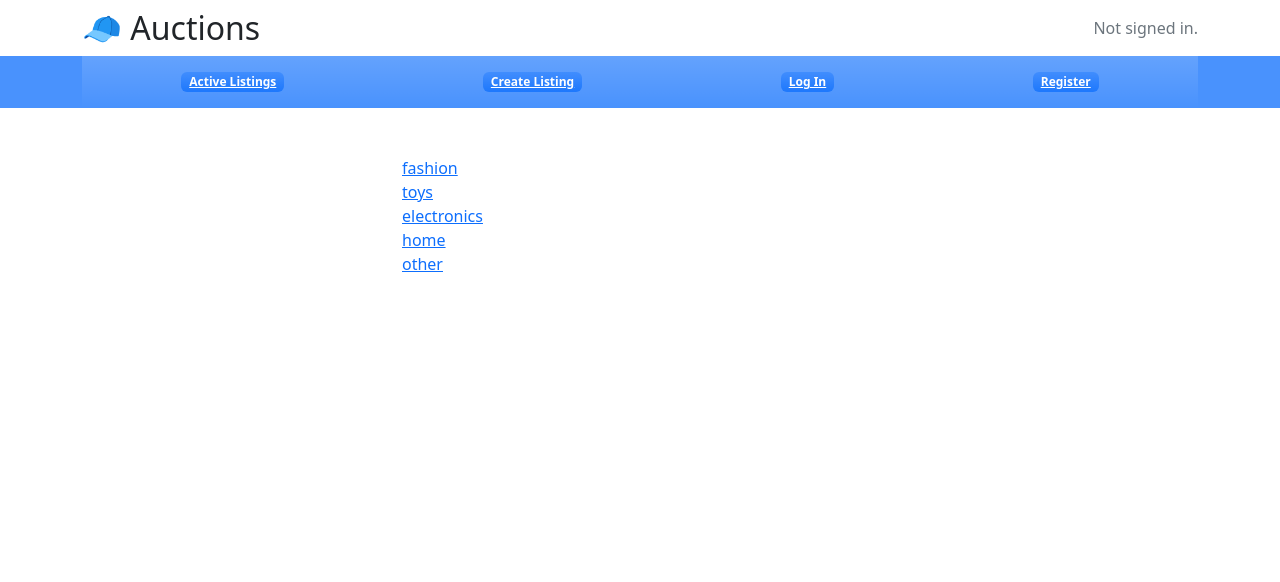
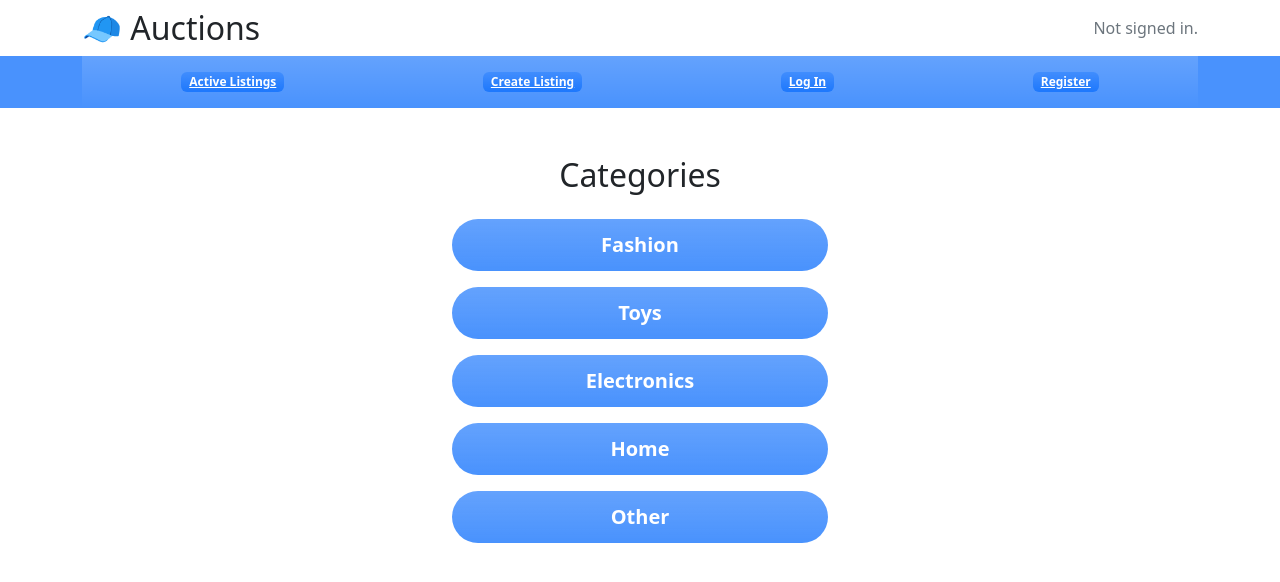
Before and after one commit to voizlav/CS50W, a Django app: page /category in a window 1280 px wide. Shown: the top 582 px of the page. Run offline with Django 3.2, Linux system fonts and the light colour scheme; some libraries are stand-ins or nearby versions.

Commit message:
Add style to category template

```diff
--- a/commerce/auctions/templates/auctions/category.html
+++ b/commerce/auctions/templates/auctions/category.html
@@ -1,11 +1,15 @@
 {% extends "auctions/layout.html" %}
 
 {% block body %}
-<div class="container" style="max-width: 500px;">
-    <!-- TODO -->
-    <div class="col-md-6 d-flex flex-column">
+<div class="container" style="max-width: 400px;">
+    <div class="d-flex justify-content-center">
+        <h2>Categories</h2>
+    </div>
+    <div class="d-flex flex-column">
         {% for category in categories %}
-        <a href="#">{{category.1}}</a>
+        <a href="/category/{{category.1}}" class="btn badge mt-3 pt-3 pb-3 rounded-pill text-white bg-primary bg-gradient bg-opacity-75 border-0">
+            <span class="fs-5">{{category.1|capfirst}}</span>
+        </a>
         {% endfor %}
     </div>
 </div>
```
